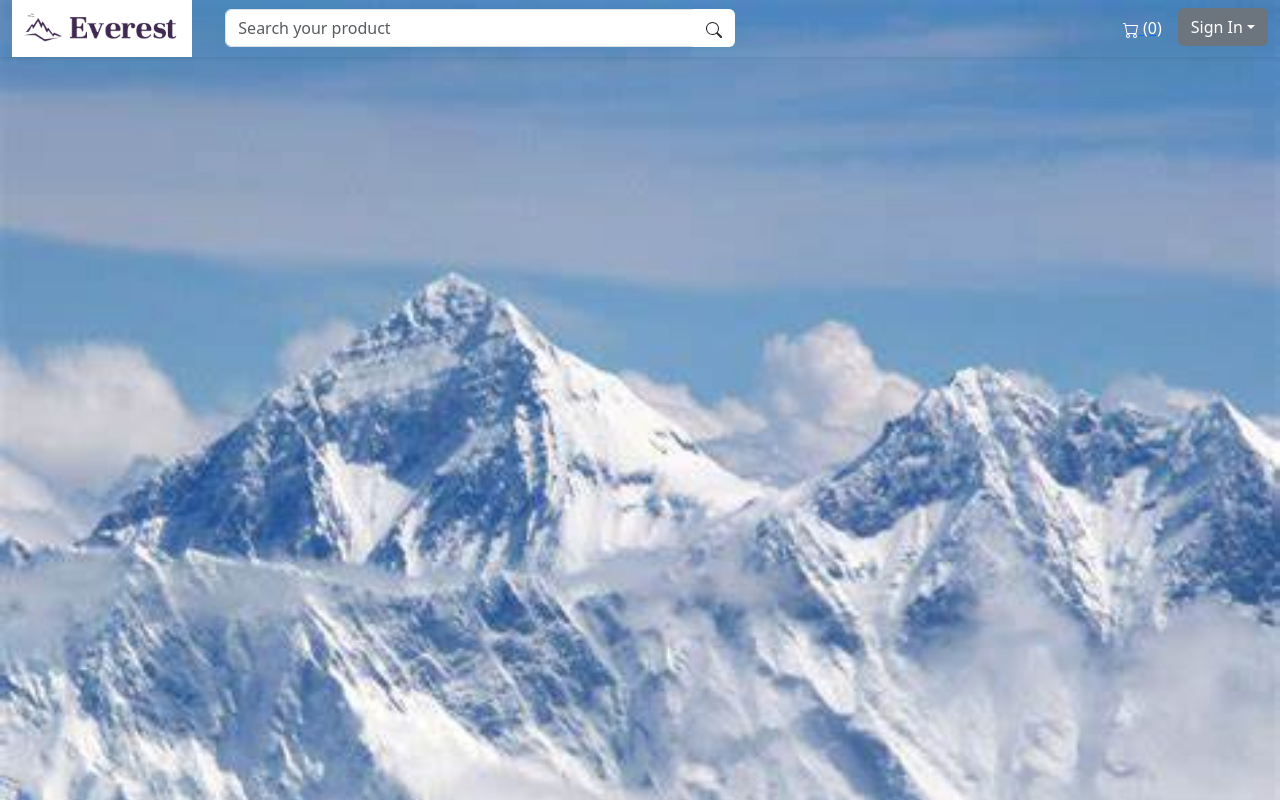
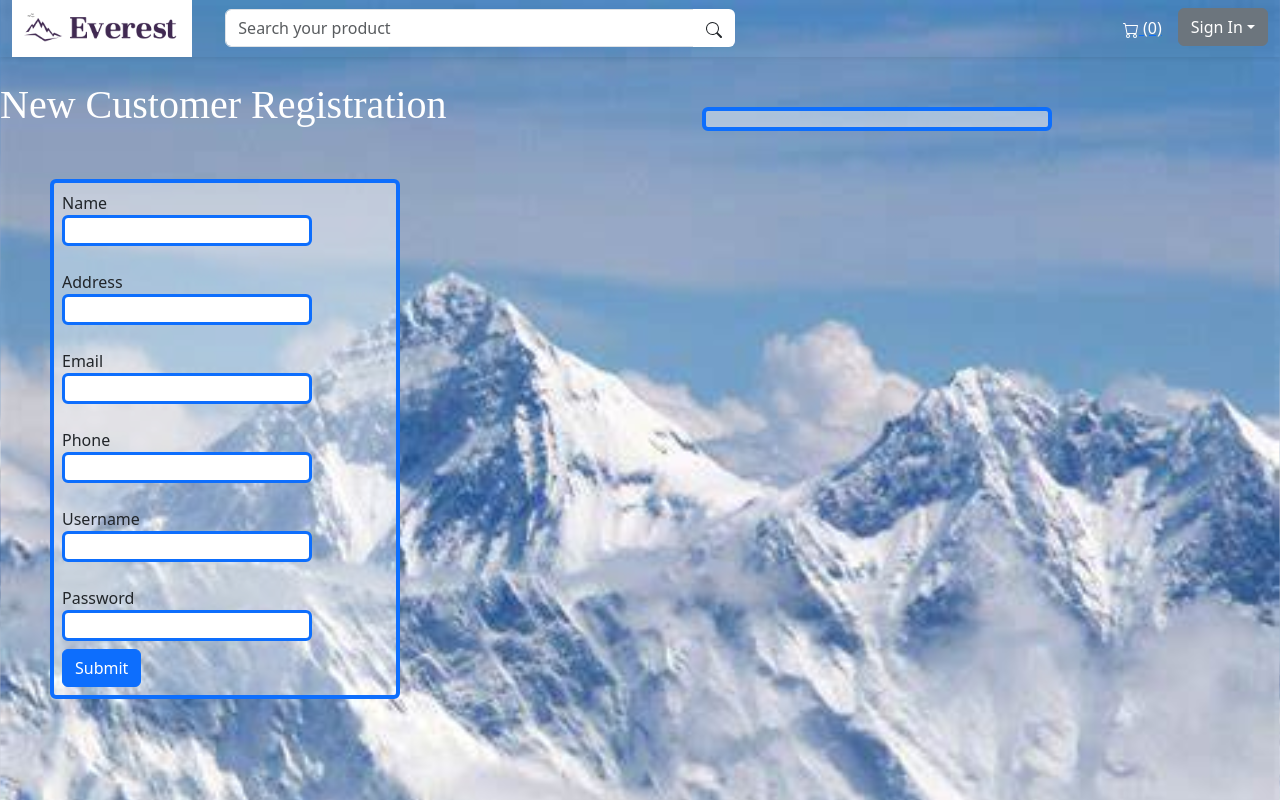
Before and after one commit to Anna-Elisabeth/LeoAnna_FE, a React (Create React App) app: page /customer in a window 1280 px wide. Before the commit this address had no page. Built offline with nearby package versions, Linux system fonts and the light colour scheme; no server answers.

Commit message:
edit customer fully fucntional

```diff
--- a/src/App.js
+++ b/src/App.js
@@ -18,7 +18,7 @@ function App() {
         <Route path='/' />
         <Route path='/items' element={<Items />} />
         <Route path='/existing' />
-        <Route path='/newCust' element={<Customers />} />
+        <Route path='/customer' element={<Customers />} />
         <Route path='/items/edit/:id' element={<EditItems />} />
         <Route path='/customer/edit/:id' element={<EditCustomer />} />
       </Routes>
--- a/src/Components/Customer/DeleteCustomer.jsx
+++ b/src/Components/Customer/DeleteCustomer.jsx
@@ -14,7 +14,7 @@ function DeleteCustomer(props) {
 
     return (
 
-        <div>Customer: {props.username}
+        <div>Username: {props.username}
             <div className="row">
                 <button onClick={() =>
               navigate("/customer/edit/" + props.id) }style={{ width: "100px", margin: "10px" }} className="btn btn-warning" >Edit</button>
--- a/src/Components/Navbar.jsx
+++ b/src/Components/Navbar.jsx
@@ -42,7 +42,7 @@ function Navbar() {
                     </a>
                     <ul class="dropdown-menu">
                       <li><Link to="/existing" class="dropdown-item" >Existing Customer</Link></li>
-                      <li><Link to="/newCust" class="dropdown-item">New Customer</Link></li>
+                      <li><Link to="/customer" class="dropdown-item">New Customer</Link></li>
                       <li><Link to="/items" class="dropdown-item">Items</Link></li>
                     </ul>
                   </div>
```
